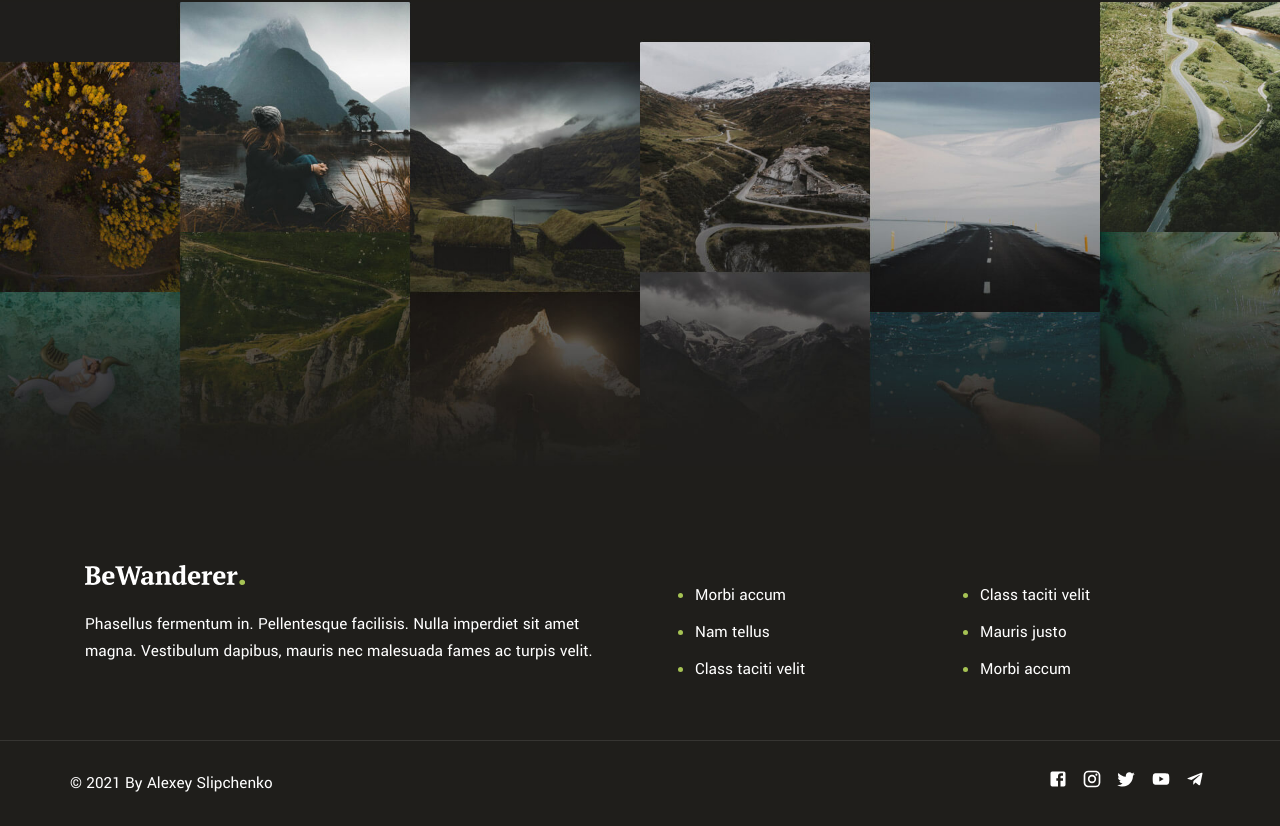
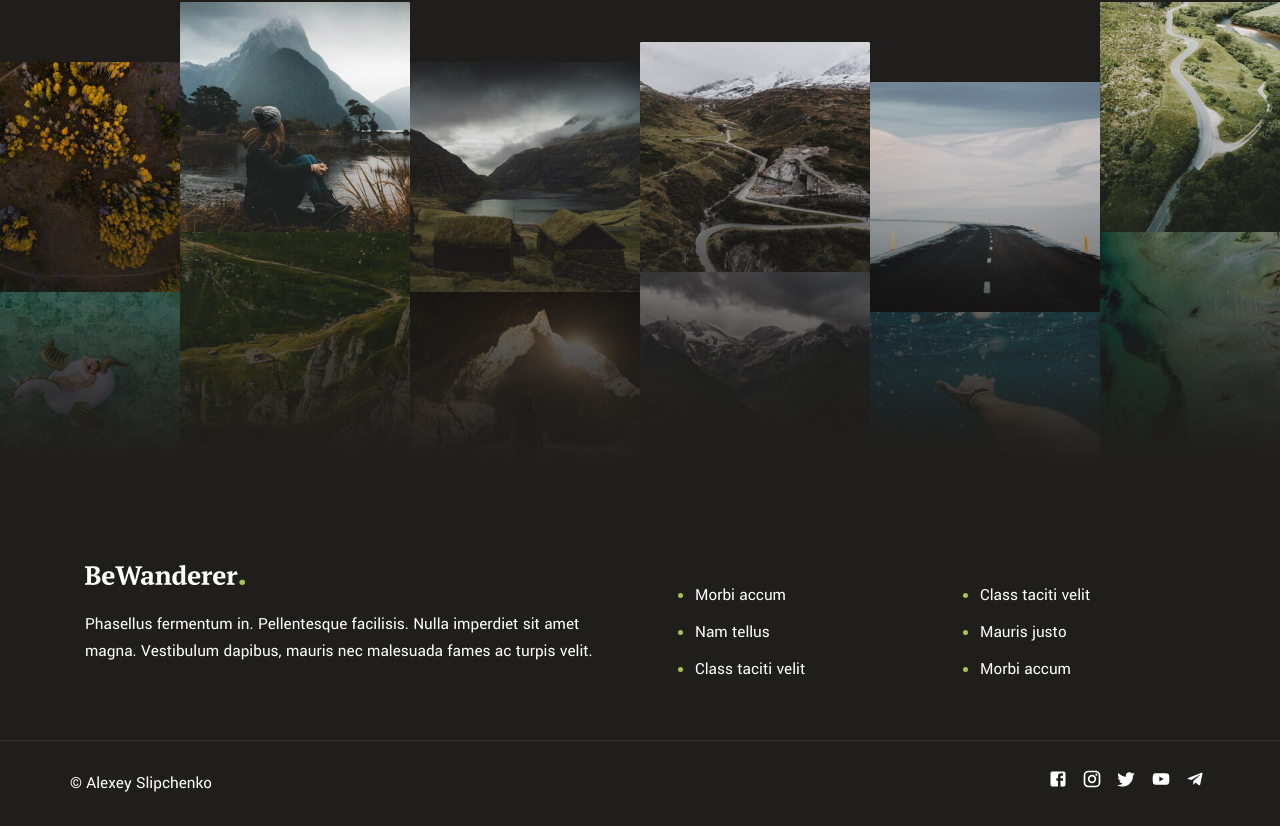
Before and after one commit to AlexeySlip/React-project, a React (Create React App) app: page / in a window 1280 px wide. Shown: the part 3214-4040 px from the top of the page. Built offline with nearby package versions, Linux system fonts and the light colour scheme; no server answers.

Commit message:
fix footer

```diff
--- a/src/container/Footer/Footer.js
+++ b/src/container/Footer/Footer.js
@@ -63,7 +63,7 @@ const Footer = () => {
                 <div className="under-line">
                     <div className="container">
                         <div className="row">
-                            <p> © 2021 By Alexey Slipchenko </p>
+                            <p> © Alexey Slipchenko </p>
                             <div>
                                 <a href="*">
                                     <FacebookIcon
```
